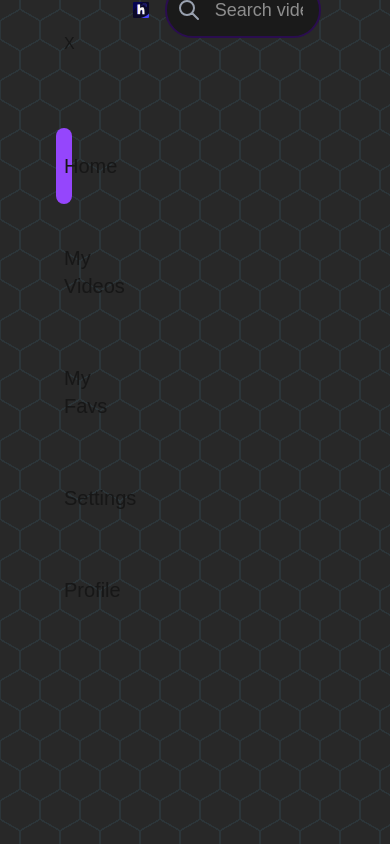
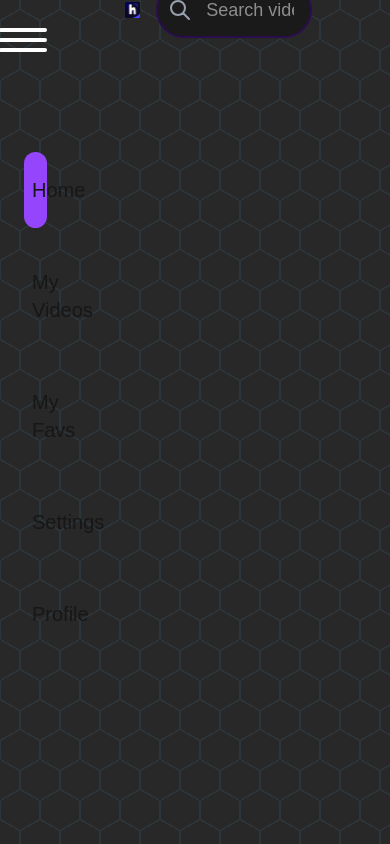
Before and after one commit to ShibamRoy9826/hack-tv, a Next.js app: page / in a window 390 px wide. Built offline with nearby package versions, Linux system fonts and the light colour scheme.

Commit message:
Added Hamburger menu button

```diff
--- /dev/null
+++ b/src/app/components/Hamburger.tsx
@@ -0,0 +1,24 @@
+'use client';
+
+import { useState } from 'react';
+import clsx from 'clsx';
+
+export default function MenuToggle() {
+  const [isActive, setIsActive] = useState(false);
+
+  return (
+    <button
+      onClick={() => setIsActive(!isActive)}
+      className={clsx(
+        'group h-20 w-20 rounded-lg outline-0 menuButton',
+        { 'active-menu': isActive }
+      )}
+    >
+      <div className="grid justify-items-center gap-1.5">
+        <span className="h-1 w-12 rounded-full bg-white"></span>
+        <span className="h-1 w-12 rounded-full bg-white"></span>
+        <span className="h-1 w-12 rounded-full bg-white"></span>
+      </div>
+    </button>
+  );
+}
--- a/src/app/globals.css
+++ b/src/app/globals.css
@@ -25,6 +25,7 @@ body {
   font-family: Arial, Helvetica, sans-serif;
 }
 
+/* menu item styles */
 .selected{
   background-color:#9546fc;
   transition: all 0.7s ease-in-out;
@@ -37,6 +38,8 @@ body {
 .hover-event{
   background-color:#2a0d4f;
 }
+
+/* search bar */
 .container {
   width: 100%;
   height: 100%;
@@ -87,3 +90,20 @@ body {
       #282828;
   background-size: 40px 60px;
 }
+
+/* hamburger styles */
+.menuButton{
+  transition:all 0.3s ease-in-out;
+}
+.menuButton div span{
+  transition:all 0.3s ease-in-out;
+}
+.active-menu div span:nth-child(1){
+  transform: rotate(45deg) translateY(0.9rem);
+}
+.active-menu div span:nth-child(2){
+  transform: scale(0);
+}
+.active-menu div span:nth-child(3){
+  transform: rotate(-45deg) translateY(-0.9rem);
+}
--- a/src/app/page.tsx
+++ b/src/app/page.tsx
@@ -1,10 +1,21 @@
 import Image from "next/image";
+import MenuToggle from "../app/components/Hamburger";
 
 export default function Home() {
   return (
     <div className="container flex flex-row w-[100vw] h-[100vh] min-h-screen">
-      <div className="w-[12vw] h-full px-8">
-        <button className="ml-8 mt-8">X</button>
+      <div className="w-[12vw] h-full ">
+        <div className="w-full h-full flex items-center justify-center">
+        {/* <button className="group h-20 w-20 rounded-lg outline-0 ">
+          <div className="grid justify-items-center gap-1.5">
+            <span className="h-1 w-12 rounded-full bg-white"></span>
+            <span className="h-1 w-12 rounded-full bg-white"></span>
+            <span className="h-1 w-12 rounded-full bg-white"></span>
+          </div>
+        </button> */}
+        <MenuToggle/>
+        </div>
+
         <ul className="flex flex-col justify-center items-start pl-6 mt-16">
           <li className="bold font-family py-6 my-2 px-2 text-xl selected w-full rounded-2xl text-center cursor-pointer">Home</li>
           <li className="bold font-family py-6 my-2 px-2 text-xl w-full rounded-2xl text-center hover:bg-[#2a0d4f] duration-400 cursor-pointer">My Videos</li>
```
Also changed, not shown: package.json (+7 -6 lines), styles/components.module.css (added), 1 other file (tests, documents, lock files or other folders).
